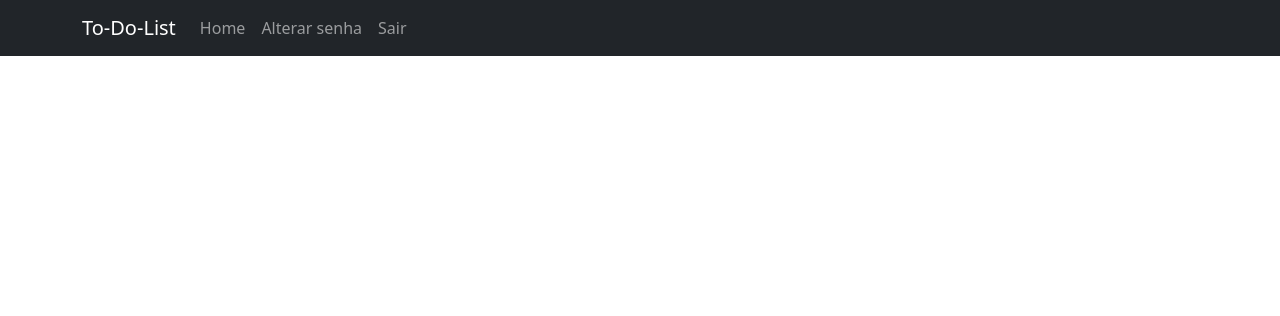
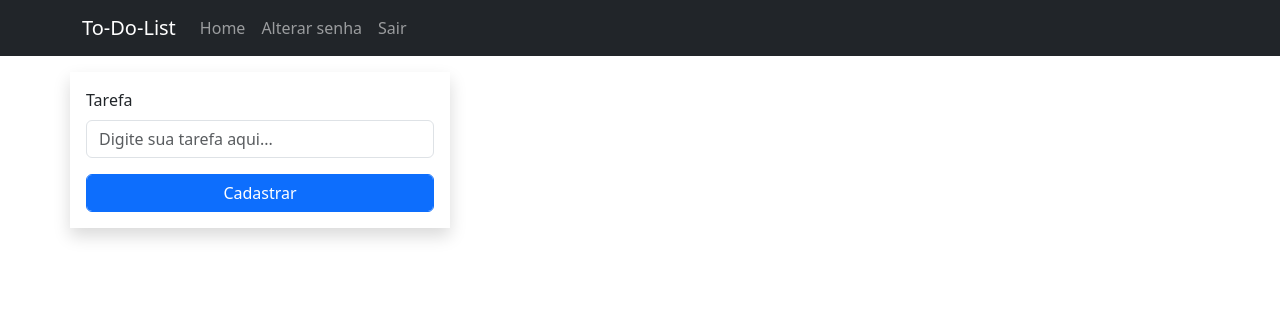
Before and after one commit to gustafelippe/To_do_List, a Django app: page / in a window 1280 px wide. Shown: the top 316 px of the page. Run offline with Django 5.2, Linux system fonts and the light colour scheme; a user stored in the database is signed in; some libraries are stand-ins or nearby versions.

Commit message:
Feat: Trabalhando com formulários

```diff
--- /dev/null
+++ b/to_do_lists/forms.py
@@ -0,0 +1,12 @@
+from django import forms
+
+class TarefaForm(forms.Form):
+
+    tarefa = forms.CharField(
+        max_length=100,
+        required=True,
+        widget=forms.TextInput(attrs={
+            'id' : 'id_tarefa',
+            'class': 'form-control',
+            'placeholder': 'Digite sua tarefa aqui...',
+        }))
--- a/to_do_lists/templates/to_do_lists/index.html
+++ b/to_do_lists/templates/to_do_lists/index.html
@@ -2,8 +2,29 @@
 
 {% block content %}
 
-{{ teste }}
-{{ Outro_Teste }}
-{{ Mais_um_teste }}
+
+{% if user.is_authenticated %}
+
+<div class="row">
+
+<form method="post" class="shadow p-3 mt-3 col-12 col-md-4">
+    {% csrf_token %}
+
+    <div class="mb-3">
+        <label for="id_tarefa" class="form-label">Tarefa</label>
+        {{ form.tarefa }}
+    </div>
+
+    <button type="submit" class="form-control btn btn-primary">Cadastrar</button>
+
+</form>
+
+</div>
+
+{% else %}
+
+    <a href="#"><p class='text-center mt-3'>Clique aqui para se cadastrar e começar as tarefas</p></a>
+
+{%endif%}
 
 {% endblock %}
--- a/to_do_lists/views.py
+++ b/to_do_lists/views.py
@@ -1,6 +1,8 @@
 from django.shortcuts import render
+from .forms import TarefaForm
 
 def index(request):
 
-    context = {}
+    form = TarefaForm()
+    context = {'form': form}
     return render(request, 'to_do_lists/index.html', context)
```
Also changed, not shown: db.sqlite3.
